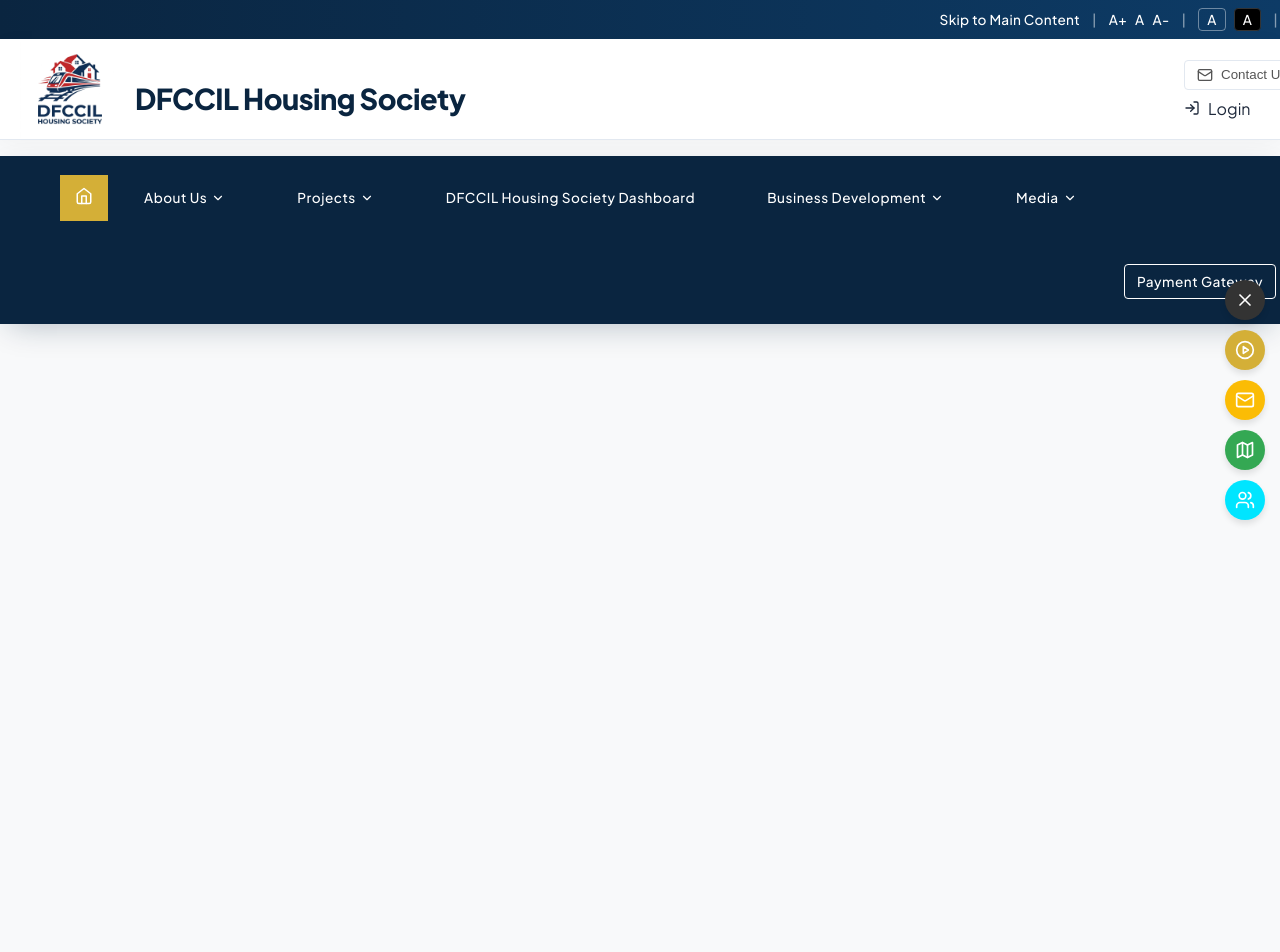
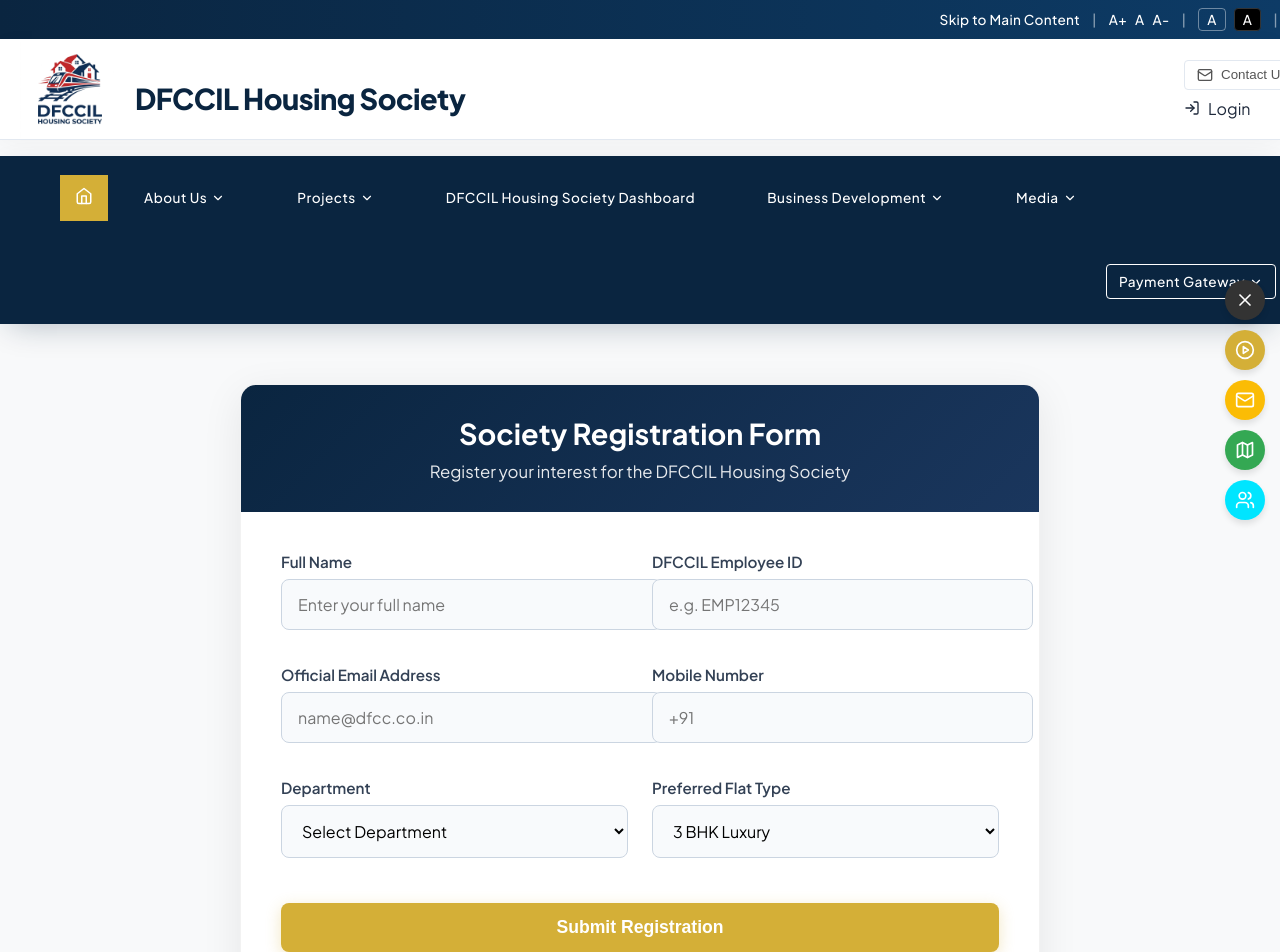
Before and after one commit to mrityunjaiverma-crypt/DFCCIL, a React (Vite) app in the folder client/: page /registration in a window 1280 px wide. Shown: the top 952 px of the page. Before the commit the page ends 800 px from the top, so only its background shows below. Built offline with nearby package versions, Linux system fonts and the light colour scheme.

Commit message:
Create Registration Form under Payment Gateway

```diff
--- a/client/src/App.jsx
+++ b/client/src/App.jsx
@@ -9,6 +9,7 @@
 import Admin from './pages/Admin';
 import PressReleases from './pages/PressReleases';
 import AboutPage from './pages/AboutPage';
+import RegistrationPage from './pages/RegistrationPage';
 
 function App() {
   return (
@@ -22,6 +23,7 @@
         <Route path="/login" element={<Login />} />
         <Route path="/admin" element={<Admin />} />
         <Route path="/press-releases" element={<PressReleases />} />
+        <Route path="/registration" element={<RegistrationPage />} />
         <Route path="/page/:sectionId" element={<AboutPage />} />
       </Routes>
 
--- a/client/src/components/Navbar.jsx
+++ b/client/src/components/Navbar.jsx
@@ -35,13 +35,15 @@
   {
     id: 'payment',
     label: 'Payment Gateway',
-    hasDropdown: false,
-    isSpecial: true
+    hasDropdown: true,
+    isSpecial: true,
+    subItems: ['Registration Form']
   }
 ];
 
 const getSubItemHref = (categoryId, subItem, index) => {
     if (subItem === 'Press Releases') return '/press-releases';
+    if (subItem === 'Registration Form') return '/registration';
     const slug = subItem.toLowerCase().replace(/ /g, '-');
     return `/page/${slug}`;
 };
--- /dev/null
+++ b/client/src/pages/RegistrationPage.css
@@ -0,0 +1,120 @@
+.registration-container {
+  max-width: 800px;
+  margin: 60px auto;
+  padding: 0 20px;
+  min-height: calc(100vh - 300px);
+}
+
+.registration-card {
+  background: white;
+  border-radius: 16px;
+  box-shadow: 0 10px 40px rgba(0,0,0,0.08);
+  overflow: hidden;
+  border: 1px solid rgba(0,0,0,0.05);
+}
+
+.registration-header {
+  background: linear-gradient(135deg, var(--dfccil-blue-dark) 0%, #1a365d 100%);
+  color: white;
+  padding: 30px 40px;
+  text-align: center;
+}
+
+.registration-header h2 {
+  margin: 0 0 10px 0;
+  font-size: 1.8rem;
+  font-weight: 700;
+}
+
+.registration-header p {
+  margin: 0;
+  opacity: 0.9;
+  font-size: 1.05rem;
+}
+
+.registration-form {
+  padding: 40px;
+}
+
+.form-row {
+  display: flex;
+  gap: 24px;
+  margin-bottom: 20px;
+}
+
+.form-group {
+  flex: 1;
+  display: flex;
+  flex-direction: column;
+}
+
+.form-group label {
+  font-weight: 600;
+  margin-bottom: 8px;
+  color: #334155;
+  font-size: 0.95rem;
+}
+
+.form-group input,
+.form-group select {
+  padding: 14px 16px;
+  border: 1px solid #cbd5e1;
+  border-radius: 8px;
+  font-size: 1rem;
+  font-family: inherit;
+  transition: all 0.3s ease;
+  background-color: #f8fafc;
+}
+
+.form-group input:focus,
+.form-group select:focus {
+  outline: none;
+  border-color: #00E5FF;
+  box-shadow: 0 0 0 3px rgba(0, 229, 255, 0.15);
+  background-color: white;
+}
+
+.form-actions {
+  margin-top: 30px;
+  display: flex;
+  justify-content: flex-end;
+}
+
+.submit-btn {
+  padding: 14px 32px;
+  font-size: 1.1rem;
+  border-radius: 8px;
+  box-shadow: 0 4px 15px rgba(212, 175, 55, 0.3);
+  transition: transform 0.2s, box-shadow 0.2s;
+  width: 100%;
+}
+
+.submit-btn:hover {
+  transform: translateY(-2px);
+  box-shadow: 0 6px 20px rgba(212, 175, 55, 0.4);
+}
+
+.registration-success {
+  padding: 60px 40px;
+  text-align: center;
+}
+
+.registration-success h3 {
+  color: #10b981;
+  font-size: 1.8rem;
+  margin-bottom: 15px;
+}
+
+.registration-success p {
+  color: #475569;
+  line-height: 1.6;
+  margin-bottom: 30px;
+  font-size: 1.1rem;
+}
+
+@media (max-width: 600px) {
+  .form-row {
+    flex-direction: column;
+    gap: 20px;
+  }
+}
--- /dev/null
+++ b/client/src/pages/RegistrationPage.jsx
@@ -0,0 +1,146 @@
+import React, { useState } from 'react';
+import './RegistrationPage.css';
+
+const RegistrationPage = () => {
+  const [formData, setFormData] = useState({
+    fullName: '',
+    employeeId: '',
+    email: '',
+    phone: '',
+    flatType: '3BHK',
+    department: ''
+  });
+
+  const [submitted, setSubmitted] = useState(false);
+
+  const handleChange = (e) => {
+    const { name, value } = e.target;
+    setFormData({ ...formData, [name]: value });
+  };
+
+  const handleSubmit = (e) => {
+    e.preventDefault();
+    // Normally you'd send this to the backend API here.
+    console.log('Registration Submitted:', formData);
+    setSubmitted(true);
+  };
+
+  return (
+    <div className="registration-container">
+      <div className="registration-card fade-in">
+        <div className="registration-header">
+          <h2>Society Registration Form</h2>
+          <p>Register your interest for the DFCCIL Housing Society</p>
+        </div>
+
+        {submitted ? (
+          <div className="registration-success">
+            <h3>Registration Successful!</h3>
+            <p>Thank you, {formData.fullName}. Your registration details have been received. We will contact you at {formData.email} regarding the next steps in the allotment process.</p>
+            <button className="btn-secondary" onClick={() => setSubmitted(false)}>Register Another</button>
+          </div>
+        ) : (
+          <form className="registration-form" onSubmit={handleSubmit}>
+            <div className="form-row">
+              <div className="form-group">
+                <label htmlFor="fullName">Full Name</label>
+                <input
+                  type="text"
+                  id="fullName"
+                  name="fullName"
+                  value={formData.fullName}
+                  onChange={handleChange}
+                  required
+                  placeholder="Enter your full name"
+                />
+              </div>
+
+              <div className="form-group">
+                <label htmlFor="employeeId">DFCCIL Employee ID</label>
+                <input
+                  type="text"
+                  id="employeeId"
+                  name="employeeId"
+                  value={formData.employeeId}
+                  onChange={handleChange}
+                  required
+                  placeholder="e.g. EMP12345"
+                />
+              </div>
+            </div>
+
+            <div className="form-row">
+              <div className="form-group">
+                <label htmlFor="email">Official Email Address</label>
+                <input
+                  type="email"
+                  id="email"
+                  name="email"
+                  value={formData.email}
+                  onChange={handleChange}
+                  required
+                  placeholder="name@dfcc.co.in"
+                />
+              </div>
+
+              <div className="form-group">
+                <label htmlFor="phone">Mobile Number</label>
+                <input
+                  type="tel"
+                  id="phone"
+                  name="phone"
+                  value={formData.phone}
+                  onChange={handleChange}
+                  required
+                  placeholder="+91"
+                />
+              </div>
+            </div>
+
+            <div className="form-row">
+              <div className="form-group">
+                <label htmlFor="department">Department</label>
+                <select
+                  id="department"
+                  name="department"
+                  value={formData.department}
+                  onChange={handleChange}
+                  required
+                >
+                  <option value="" disabled>Select Department</option>
+                  <option value="Civil">Civil</option>
+                  <option value="Electrical">Electrical</option>
+                  <option value="S&T">S&T (Signal & Telecom)</option>
+                  <option value="Operations">Operations</option>
+                  <option value="Finance">Finance</option>
+                  <option value="HR">HR</option>
+                  <option value="IT">IT</option>
+                </select>
+              </div>
+
+              <div className="form-group">
+                <label htmlFor="flatType">Preferred Flat Type</label>
+                <select
+                  id="flatType"
+                  name="flatType"
+                  value={formData.flatType}
+                  onChange={handleChange}
+                >
+                  <option value="2BHK">2 BHK Premium</option>
+                  <option value="3BHK">3 BHK Luxury</option>
+                  <option value="4BHK">4 BHK Penthouse</option>
+                </select>
+              </div>
+            </div>
+
+            <div className="form-actions">
+              <button type="submit" className="btn-primary submit-btn">Submit Registration</button>
+            </div>
+          </form>
+        )}
+      </div>
+    </div>
+  );
+};
+
+export default RegistrationPage;
```
